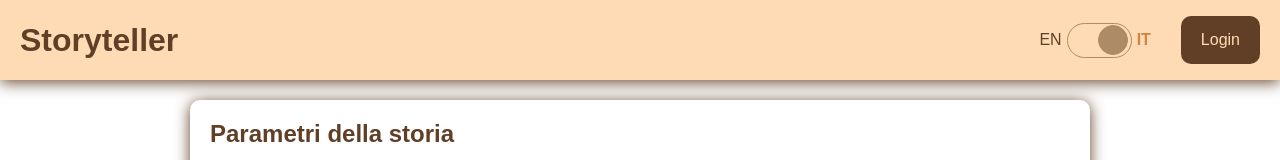
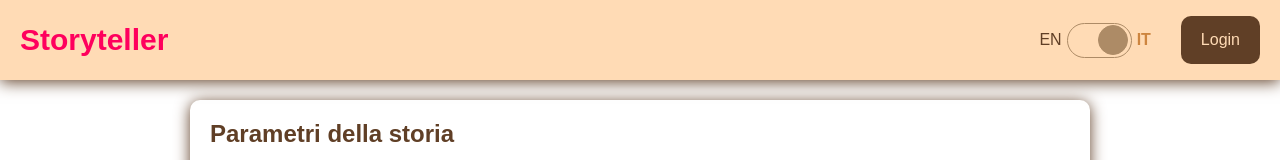
Before and after one commit to giadantioco/ai-story-teller, a Next.js app: page / in a window 1280 px wide. Shown: the top 160 px of the page. Built offline with nearby package versions, Linux system fonts and the light colour scheme; no server answers; a web font is replaced by a local one.

Commit message:
feat: clickable logo/home

```diff
--- a/src/components/Molecules/Header/Header.module.scss
+++ b/src/components/Molecules/Header/Header.module.scss
@@ -7,6 +7,12 @@
   width: 100%;
   background-color: var(--color-0);
   box-shadow: 0px 2px 15px var(--color-100);
+}
+.logo {
+  font-size: 30px;
+  font-weight: 600;
+  color: #ff005d;
+  text-decoration: none;
 }
 
 .switch {
--- a/src/components/Molecules/Header/Header.tsx
+++ b/src/components/Molecules/Header/Header.tsx
@@ -5,16 +5,17 @@ import { useRouter } from "next/router";
 import { useTranslations } from "next-intl";
 import { useUser } from "@/hooks/useUser";
 import { supabase } from "@/lib/supabase";
+import Link from "next/link";
 
 interface HeaderProps {
-  title: string;
+  logo: string;
 }
 
 function Header(props: HeaderProps) {
   const t = useTranslations("Header");
   const user = useUser();
 
-  const { title } = props;
+  const { logo } = props;
   const router = useRouter();
   const currentPage = router.asPath;
   const locale = router.locale;
@@ -33,7 +34,9 @@ function Header(props: HeaderProps) {
 
   return (
     <div className={style.main}>
-      <h1>{title}</h1>
+      <Link href={"/"} className={style.logo}>
+        {logo}
+      </Link>
       <div className={style.nav}>
         <div className={style.switch}>
           <span
--- a/src/pages/index.tsx
+++ b/src/pages/index.tsx
@@ -76,7 +76,7 @@ export default function Home() {
         <link rel="icon" href="/favicon.ico" />
       </Head>
       <main className={style.main}>
-        <Header title={"Storyteller"} />
+        <Header logo={"Storyteller"} />
         <div className={style.content}>
           {error && (
             <Toast
--- a/src/pages/login.tsx
+++ b/src/pages/login.tsx
@@ -37,7 +37,7 @@ export default function Login() {
         <link rel="icon" href="/favicon.ico" />
       </Head>
       <main className={style.main}>
-        <Header title={"Storyteller"} />
+        <Header logo={"Storyteller"} />
         <div className={style.content}>
           {sent ? (
             <>
```
